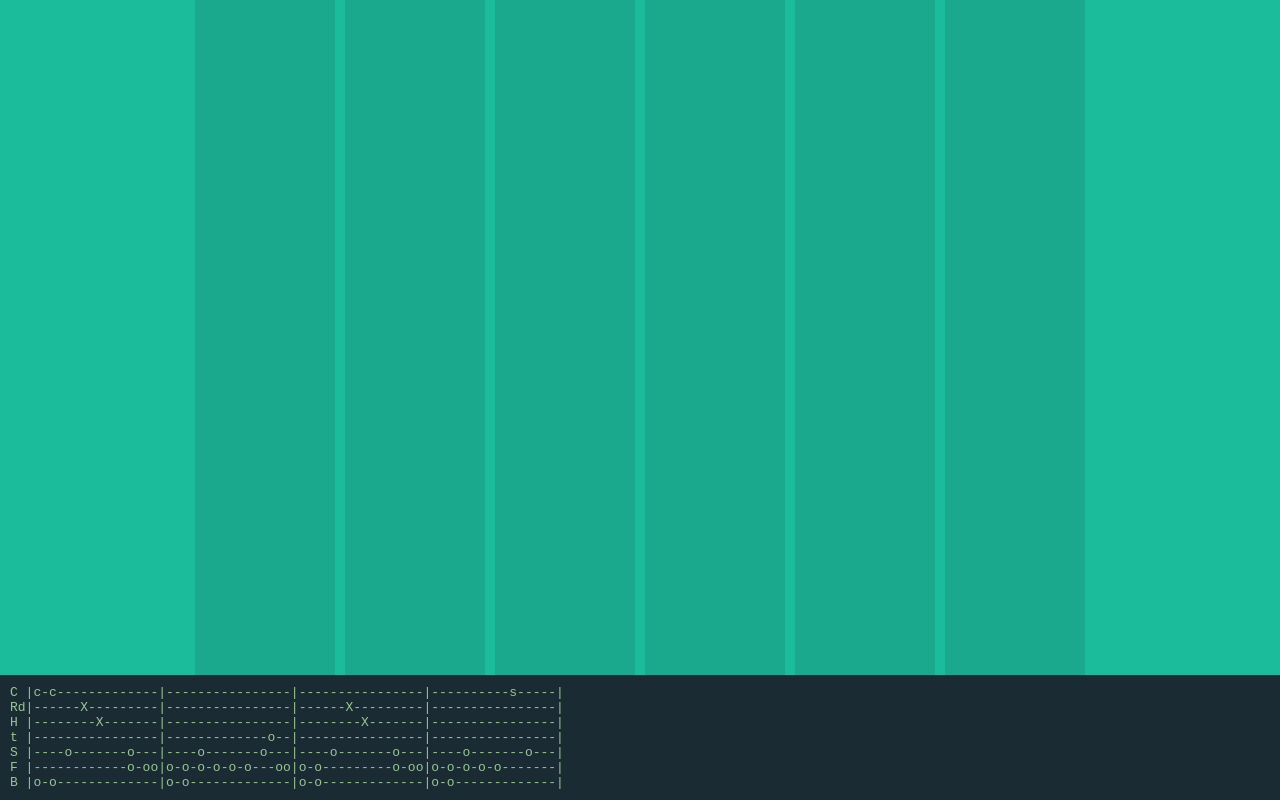
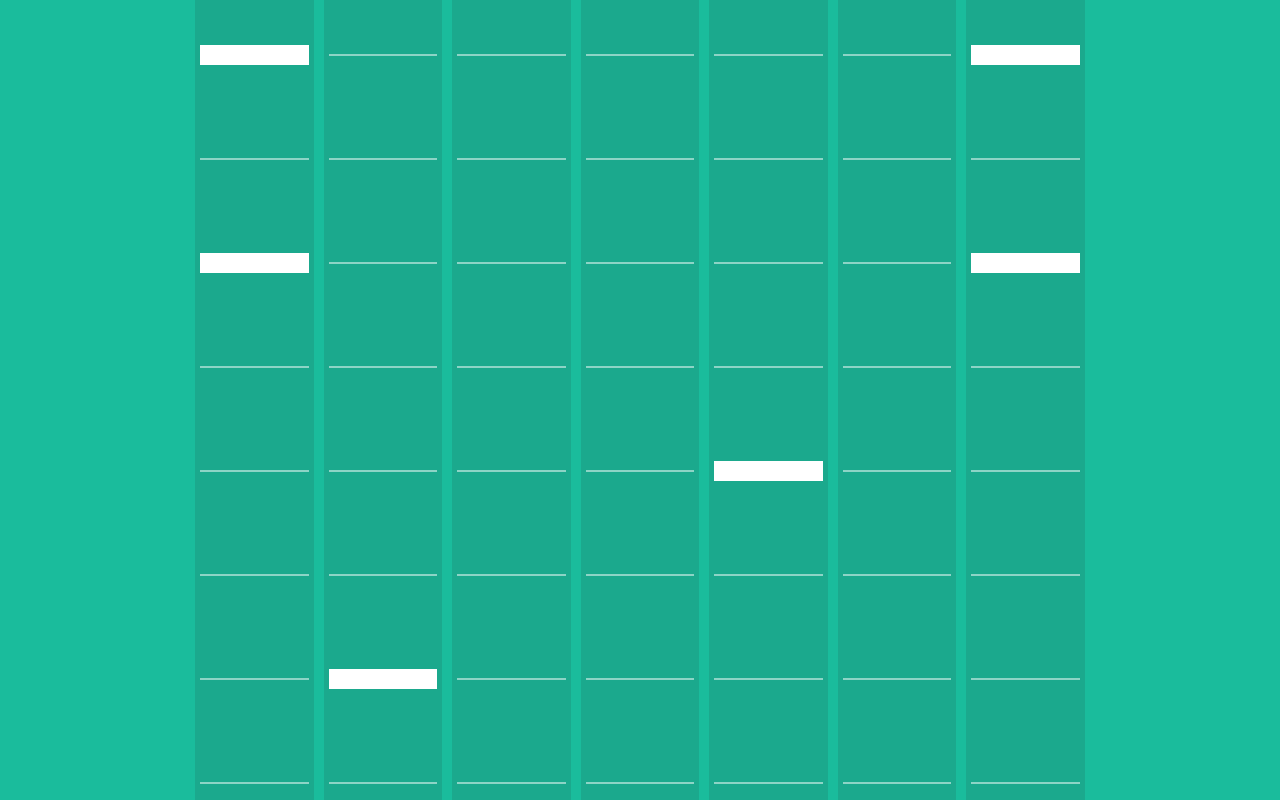
Before and after one commit to pirelenito/trum, a React app: page / in a window 1280 px wide. Shown: the top 800 px of the page. Built offline with nearby package versions, Linux system fonts and the light colour scheme.

Commit message:
Use parseTabs and render the notes 🎵

```diff
--- a/src/components/App.js
+++ b/src/components/App.js
@@ -1,4 +1,5 @@
 import React from 'react'
+import parseTabs from '../parseTabs'
 
 const styles = {
   container: {
@@ -37,8 +38,23 @@ const styles = {
   },
   scrollingNotesInstrument: {
     flexGrow: 1,
+    border: '5px solid rgb(27, 169, 141)',
     background: 'rgb(27, 169, 141)',
     margin: '0 5px',
+    overflow: 'hidden',
+  },
+  dullNote: {
+    borderTop: '2px solid white',
+    margin: '49px 0px',
+    opacity: 0.5,
+    display: 'inline-block',
+    width: '100%',
+  },
+  liveNote: {
+    borderTop: '20px solid white',
+    margin: '40px 0px',
+    display: 'inline-block',
+    width: '100%',
   },
 }
 
@@ -50,44 +66,17 @@ S |----o-------o---|----o-------o---|----o-------o---|----o-------o---|
 F |------------o-oo|o-o-o-o-o-o---oo|o-o---------o-oo|o-o-o-o-o-------|
 B |o-o-------------|o-o-------------|o-o-------------|o-o-------------|`
 
-const instruments = [
-  {
-    symbol: 'Rd',
-    midiNote: 36,
-    type: 'cymbal',
-  },
-  {
-    symbol: 'H',
-    midiNote: 36,
-    type: 'cymbal',
-  },
-  {
-    symbol: 't',
-    midiNote: 36,
-    type: 'drum',
-  },
-  {
-    symbol: 'S',
-    midiNote: 36,
-    type: 'drum',
-  },
-  {
-    symbol: 'F',
-    midiNote: 36,
-    type: 'drum',
-  },
-  {
-    symbol: 'B',
-    midiNote: 36,
-    type: 'pedal',
-  },
-]
+const Note = ({ note }) => <div style={note === '-' ? styles.dullNote : styles.liveNote} />
 
-const ScrollingNotes = ({ instruments, notes }) => {
+const ScrollingNotes = ({ instruments }) => {
   return (
     <div style={styles.scrollingNotes}>
       {instruments.map((instrument, index) => {
-        return <div style={styles.scrollingNotesInstrument} />
+        return (
+          <div style={styles.scrollingNotesInstrument}>
+            {instrument.notes.map(note => <Note note={note} />)}
+          </div>
+        )
       })}
     </div>
   )
@@ -97,7 +86,7 @@ export default () => {
   return (
     <div style={styles.container}>
       <div style={styles.gameplay}>
-        <ScrollingNotes instruments={instruments} />
+        <ScrollingNotes instruments={parseTabs(sampleTabs)} />
       </div>
       <textarea
         wrap="off"
```
